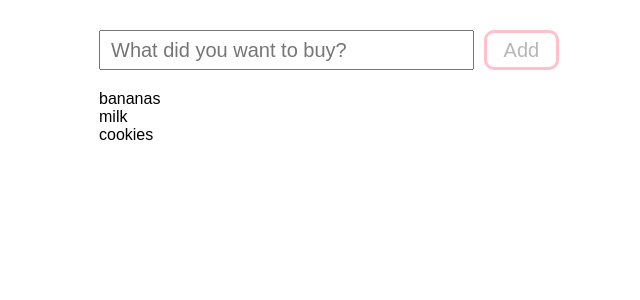
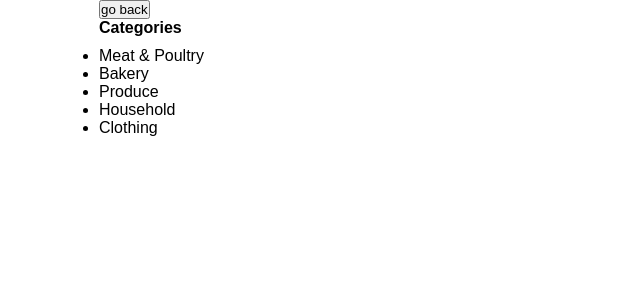
Before and after one commit to sultan-ullah/glowcery-list, a React (Create React App) app: page / in a window 1280 px wide. Shown: the top 300 px of the page, without its empty margins (311-951 px from the left). Built offline with nearby package versions, Linux system fonts and the light colour scheme.

Commit message:
Added categories component

```diff
--- a/package.json
+++ b/package.json
@@ -3,6 +3,7 @@
   "version": "0.1.0",
   "private": true,
   "dependencies": {
+    "local-storage": "^2.0.0",
     "react": "^16.8.6",
     "react-dom": "^16.8.6",
     "react-scripts": "3.0.0"
--- a/src/App.js
+++ b/src/App.js
@@ -1,114 +1,149 @@
 import React from "react";
+import ls from 'local-storage';
 
 const Input = props => {
-  const containerStyle = {
-    marginTop: "30px",
-    textAlign: "center",
-    display: "flex",
-    justifyContent: "center",
-    alignItems: "center",
-    marginBottom: "20px"
-  };
-
-  const textInputStyle = {
-    width: "500px",
-    height: "40px",
-    marginRight: "10px",
-    fontSize: "20px",
-    padding: "10px",
-    boxSizing: "border-box"
-  };
-
-  const buttonStyle = {
-    height: "40px",
-    width: "100px",
-    fontSize: "20px",
-    border: "3px solid pink",
-    backgroundColor: "white",
-    borderRadius: "10px"
-  };
-
-  if (props.clearInput) {
-    document.querySelector("#item").value = "";
-  }
 
   return (
-    <div style={containerStyle}>
+    <div>
       <input
         type="text"
         id="item"
         name="item"
         placeholder="What did you want to buy?"
-        style={textInputStyle}
         onChange={props.changeHandler}
       />
 
-      <button
-        style={buttonStyle}
-        onClick={props.clickHandler}
-        disabled={props.empty}
-      >
-        Add
-      </button>
+      <button onClick={props.clickHandler}>Add</button>
     </div>
   );
 };
 
 const ListItem = props => {
   const listItemStyle = {
-    listStyle: "none"
+    listStyle: "none",
+    display: 'inline'
   };
 
-  return <li style={listItemStyle}>{props.text}</li>;
+  return <div><span>x</span><li style={listItemStyle}>{props.text}</li></div>;
 };
 
-const List = props => {
-  const listStyle = {
-    padding: "0"
-  };
+class List extends React.Component {
+  constructor(props) {
+    super(props);
+    this.state = {
+      input: "",
+      name: props.name,
+      list: props.list
+    };
+    if (!ls.get(props.name)) {
+      ls.set(props.name, []);
+    }
+  }
+
+  onSaveHandler() {
+    this.setState({
+      ...this.state,
+      list: [...this.state.list, this.state.input]
+    })
+    ls.set(this.state.name, [...this.state.list, this.state.input])
+
+  }
+
+  onChangeHandler(e) {
+    this.setState({
+      ...this.state,
+      input: e.target.value
+    });
+  }
+
+  render() {
+    return (
+      <div>
+        <h4>{this.state.name}</h4>
+        <Input
+          changeHandler={this.onChangeHandler.bind(this)}
+          clickHandler={this.onSaveHandler.bind(this)}
+        />
+        <ul>
+          {ls.get(this.state.name).map((item, index) => {
+            return <ListItem key={index} text={item}/>;
+          })}
+        </ul>
+      </div>
+    );
+  }
+}
+
+const Categories = props => {
+  const categories = [
+    "Meat & Poultry",
+    "Bakery",
+    "Produce",
+    "Household",
+    "Clothing"
+  ];
 
   return (
-    <ul style={listStyle}>
-      {props.items.map((item, index) => (
-        <ListItem text={item} key={index} />
-      ))}
-    </ul>
+    <div>
+      <h4 style={{ marginBottom: "10px" }}>Categories</h4>
+      <ul>
+        {categories.map((item, index) => {
+          return (
+            <li key={index} onClick={props.clickHandler}>
+              {item}
+            </li>
+          );
+        })}
+      </ul>
+    </div>
   );
 };
 
 class App extends React.Component {
-  state = {
-    listItems: ["bananas", "milk", "cookies"],
-    clearInput: false
-  };
+  constructor(props) {
+    super(props);
+    this.state = {
+      view: "categories"
+    };
 
-  clickHandler() {
+  }
+
+  categoriesClickHandler(e) {
     this.setState({
-      listItems: [this.state.item, ...this.state.listItems],
-      item: "",
-      clearInput: true
+      view: "list",
+      current: {
+        name: e.target.innerText,
+        list: []
+      }
     });
   }
 
-  changeHandler(e) {
-    this.setState({
-      item: e.target.value,
-      clearInput: false
+  backButtonHandler() {
+    console.log(ls.get(this.state.current.name));
+    this.setState ({
+      ...this.state,
+      view: "categories",
     });
   }
 
   render = () => {
-    return (
-      <div className="App">
-        <Input
-          changeHandler={this.changeHandler.bind(this)}
-          clickHandler={this.clickHandler.bind(this)}
-          clearInput={this.state.clearInput}
-          empty={!this.state.item}
-        />
-        <List items={this.state.listItems} />
-      </div>
-    );
+    let activeView = null;
+    if (this.state.view === "search") {
+      activeView = <h1>Search View</h1>;
+    } else if (this.state.view === "list") {
+      activeView = (
+        <List name={this.state.current.name} list={this.state.current.list} />
+      );
+    } else if (this.state.view === "categories") {
+      activeView = (
+        <Categories clickHandler={this.categoriesClickHandler.bind(this)} />
+      );
+    }
+
+    return <div className="App">
+    <button onClick={this.backButtonHandler.bind(this)} >go back</button>
+    {activeView}
+    </div>;
   };
 }
 export default App;
```
Also changed, not shown: 1 other file (tests, documents, lock files or other folders).
